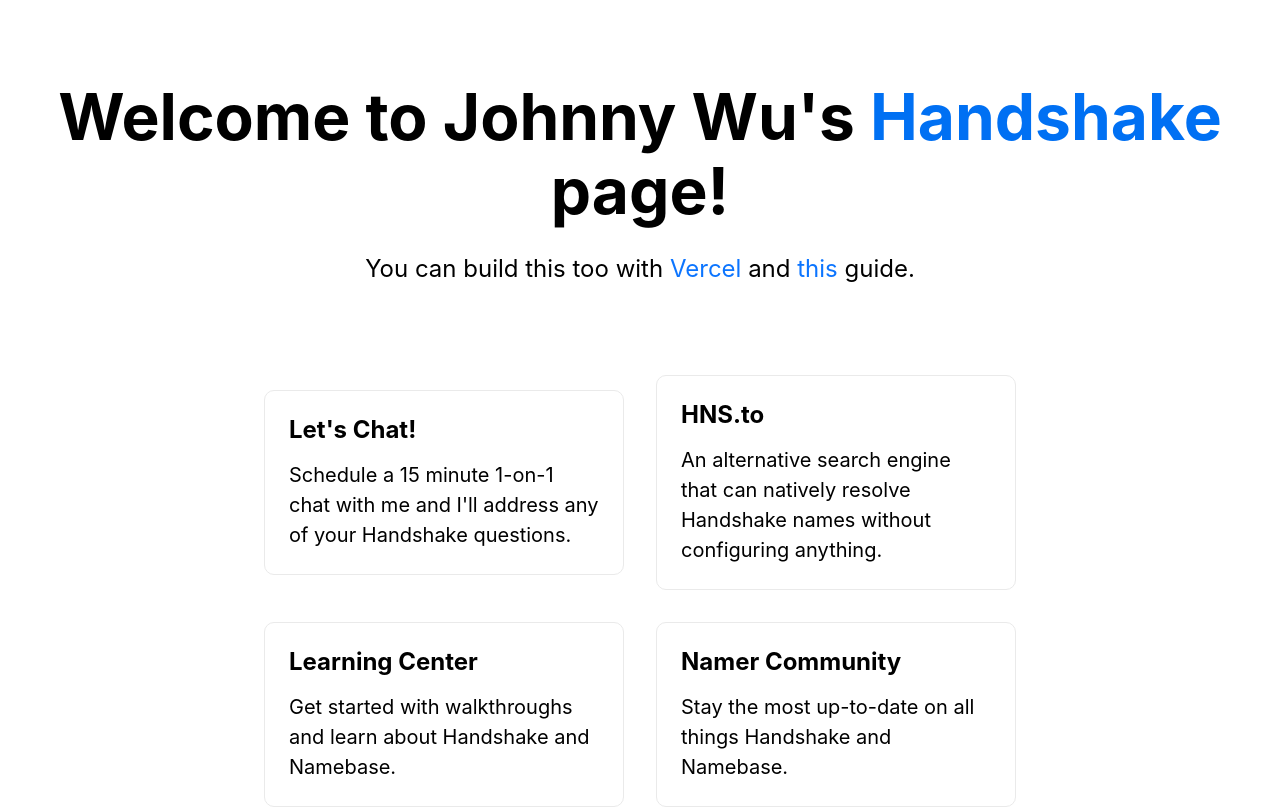
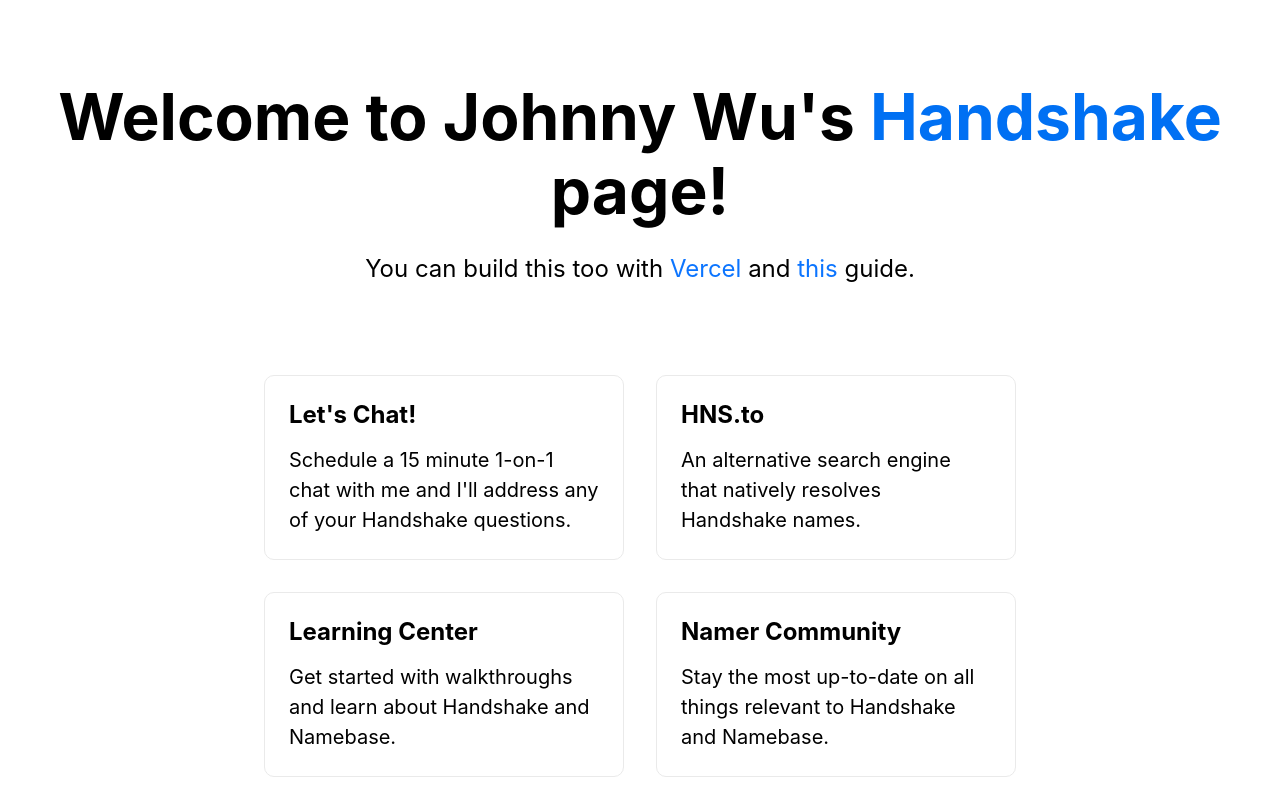
Before and after one commit to Zulu-Solarity/handshake-home, a Next.js app: page / in a window 1280 px wide. Shown: the top 808 px of the page. Built offline with nearby package versions, Linux system fonts and the light colour scheme.

Commit message:
First edit

```diff
--- a/pages/index.js
+++ b/pages/index.js
@@ -24,7 +24,7 @@
 
         <a href="https://hns.to/" className="card">
           <h3>HNS.to</h3>
-          <p>An alternative search engine that can natively resolve Handshake names without configuring anything.</p>
+          <p>An alternative search engine that natively resolves Handshake names.</p>
         </a>
 
         <a
@@ -37,7 +37,7 @@
           href="https://discord.gg/V3aTrkp" className="card">
           <h3>Namer Community</h3>
           <p>
-            Stay the most up-to-date on all things Handshake and Namebase.
+            Stay the most up-to-date on all things relevant to Handshake and Namebase.
           </p>
         </a>
       </div>
```
